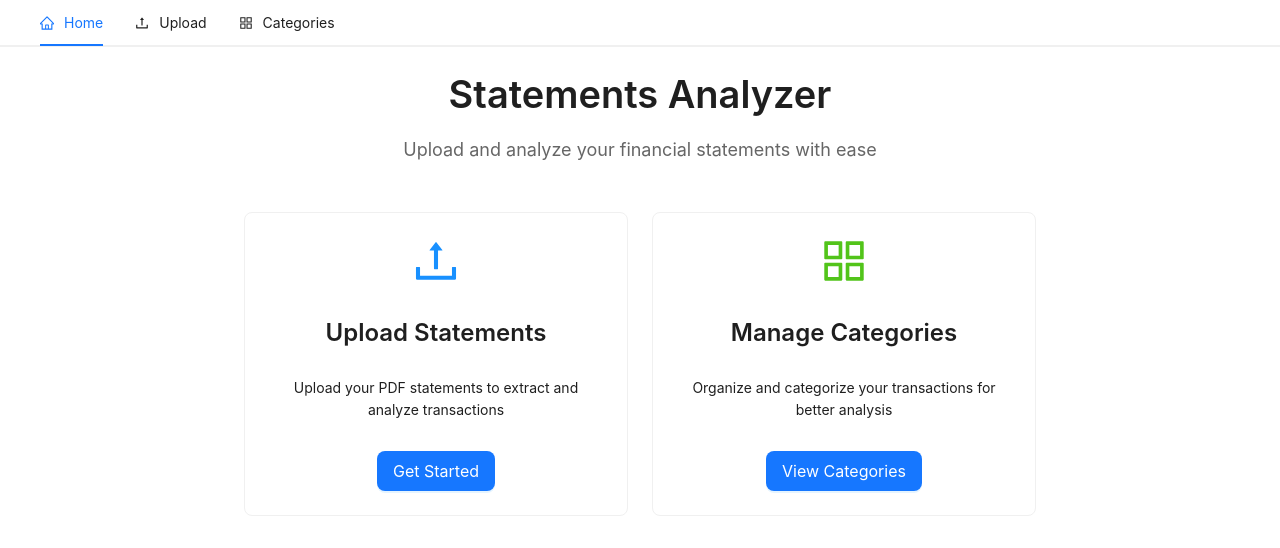
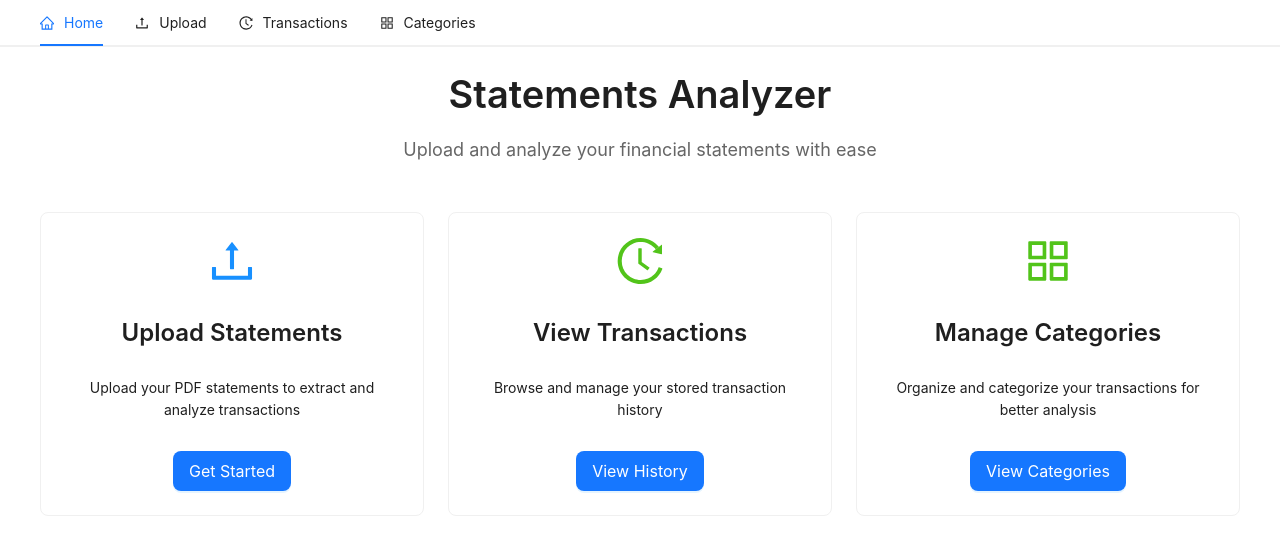
Before and after one commit to ryantan/statements-analyzer, a Next.js app: page / in a window 1280 px wide. Shown: the top 548 px of the page. Built offline with nearby package versions, Linux system fonts and the light colour scheme; what @ant-design/nextjs-registry would draw is missing.

Commit message:
feat(app): update navigation to add transactions

```diff
--- a/src/components/Navigation.tsx
+++ b/src/components/Navigation.tsx
@@ -1,7 +1,7 @@
 'use client';
 
 import { Menu } from 'antd';
-import { UploadOutlined, AppstoreOutlined, HomeOutlined } from '@ant-design/icons';
+import { UploadOutlined, AppstoreOutlined, HomeOutlined, HistoryOutlined } from '@ant-design/icons';
 import { usePathname, useRouter } from 'next/navigation';
 import { useEffect, useState } from 'react';
 
@@ -18,6 +18,8 @@ export function Navigation() {
       setSelectedKey('upload');
     } else if (pathname === '/categories') {
       setSelectedKey('categories');
+    } else if (pathname === '/transactions') {
+      setSelectedKey('transactions');
     }
   }, [pathname]);
 
@@ -33,6 +35,12 @@ export function Navigation() {
       icon: <UploadOutlined />,
       label: 'Upload',
       onClick: () => router.push('/upload'),
+    },
+    {
+      key: 'transactions',
+      icon: <HistoryOutlined />,
+      label: 'Transactions',
+      onClick: () => router.push('/transactions'),
     },
     {
       key: 'categories',
--- a/src/features/home/home.tsx
+++ b/src/features/home/home.tsx
@@ -2,7 +2,7 @@
 
 import Link from 'next/link';
 
-import { AppstoreOutlined, UploadOutlined } from '@ant-design/icons';
+import { AppstoreOutlined, UploadOutlined, HistoryOutlined } from '@ant-design/icons';
 import { Button, Card, Col, Flex, Row, Typography } from 'antd';
 
 const { Title, Paragraph } = Typography;
@@ -45,6 +45,33 @@ export const Home = () => {
             </Flex>
           </Card>
         </Col>
+        <Col xs={24} sm={12} md={8}>
+          <Card hoverable>
+            <Flex
+              align="center"
+              gap={16}
+              vertical
+              style={{ textAlign: 'center' }}
+            >
+              <HistoryOutlined
+                style={{
+                  fontSize: '48px',
+                  color: '#52c41a',
+                  marginBottom: '16px',
+                }}
+              />
+              <Title level={3}>View Transactions</Title>
+              <Paragraph>
+                Browse and manage your stored transaction history
+              </Paragraph>
+              <Link href="/transactions">
+                <Button type="primary" size="large">
+                  View History
+                </Button>
+              </Link>
+            </Flex>
+          </Card>
+        </Col>
 
         <Col xs={24} sm={12} md={8}>
           <Card hoverable>
```
